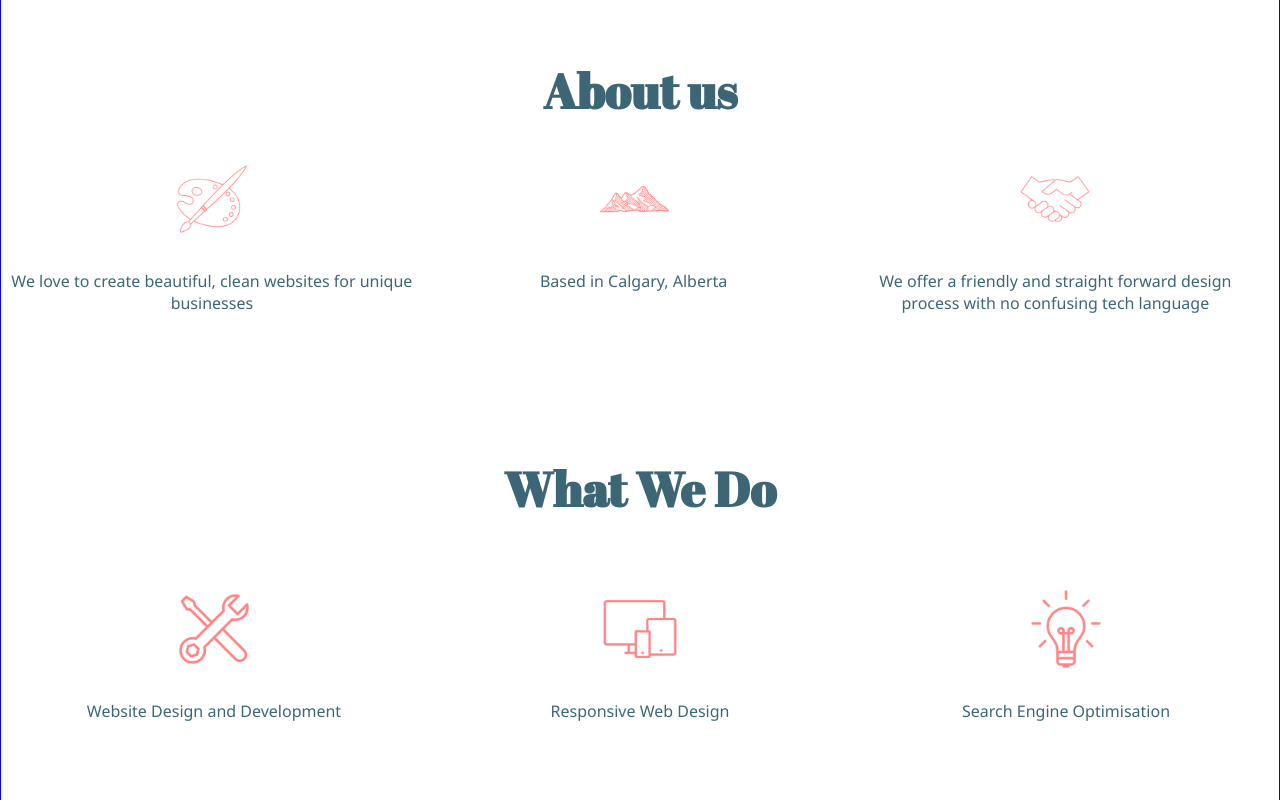
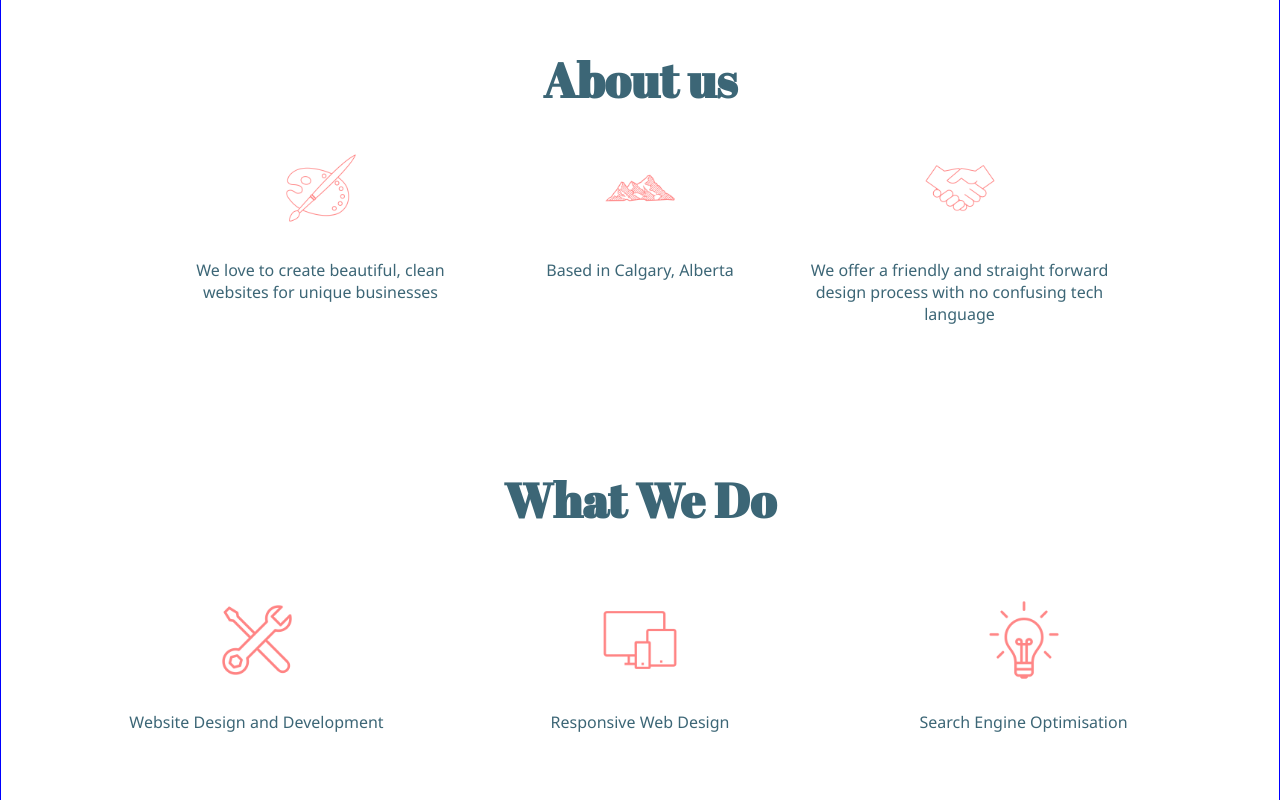
Before and after one commit to caitlinmcardle/tiny-teapot, a React (Create React App) app: page /about in a window 1280 px wide. Shown: the part 820-1620 px from the top of the page. Built offline with nearby package versions, Linux system fonts and the light colour scheme.

Commit message:
scaled down about icons

```diff
--- a/src/App.css
+++ b/src/App.css
@@ -124,19 +124,19 @@ h3 {
 }
 #about-icons {
   display: flex;
-  flex-direction: row;
+  justify-content: center;
   padding-bottom: 5rem;
 }
 #about-mountain {
-  width: 33%;
+  width: 25%;
   float: left;
 }
 #about-palette {
-  width: 33%;
+  width: 25%;
   float: left;
 }
 #about-handshake {
-  width: 33%;
+  width: 25%;
   float: left;
 }
 #palette-img {
@@ -168,19 +168,22 @@ h3 {
 }
 #what-we-do {
   display: flex;
-  flex-direction: row;
+  justify-content: center;
 }
 #web-design {
   padding: 2rem;
-  width: 33%;
+  width: 25%;
+  float: left;
 }
 #seo {
   padding: 2rem;
-  width: 33%;
+  width: 25%;
+  float: left;
 }
 #responsive-design {
   padding: 2rem;
-  width: 33%;
+  width: 25%;
+  float: left;
 }
 
 #founder-section {
```
